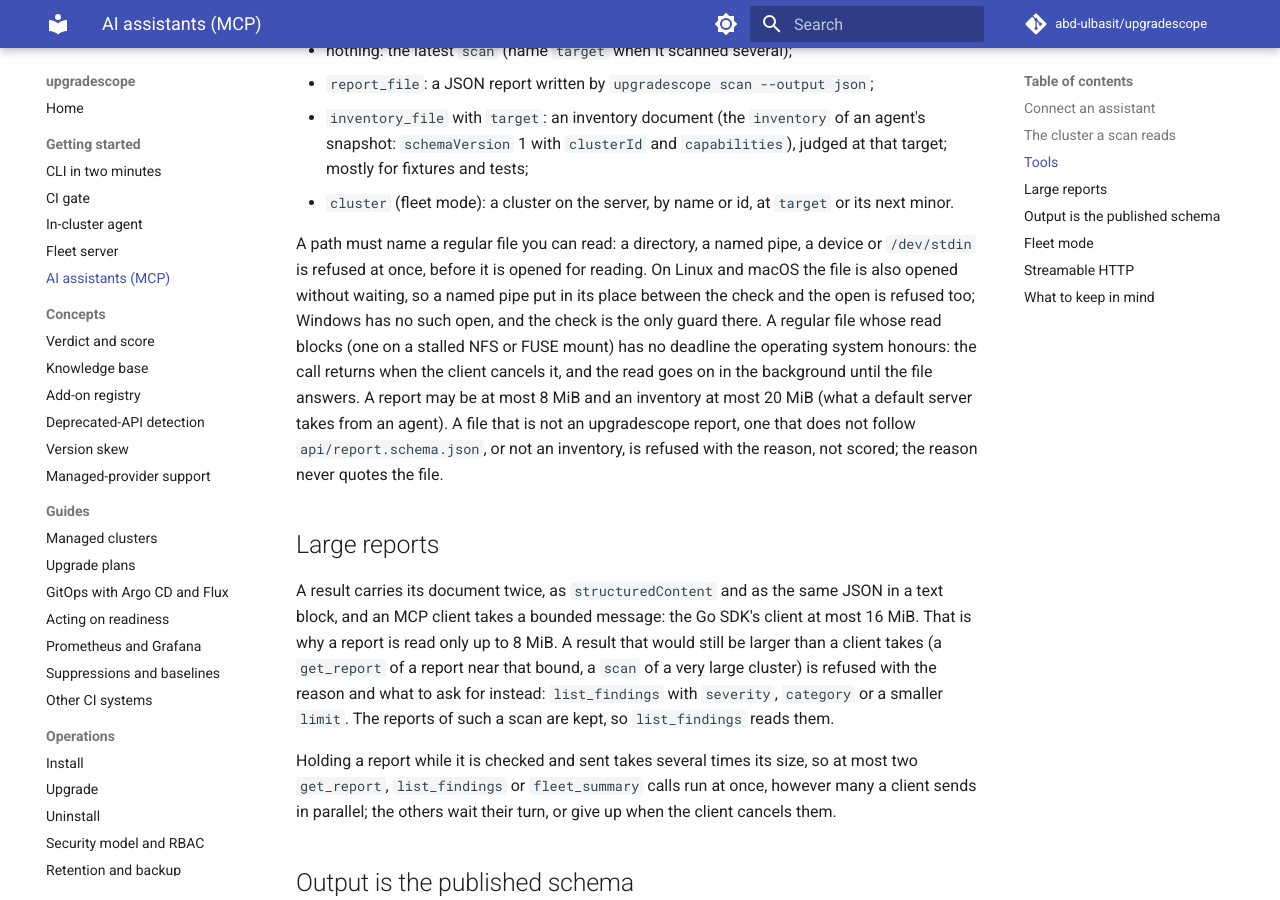
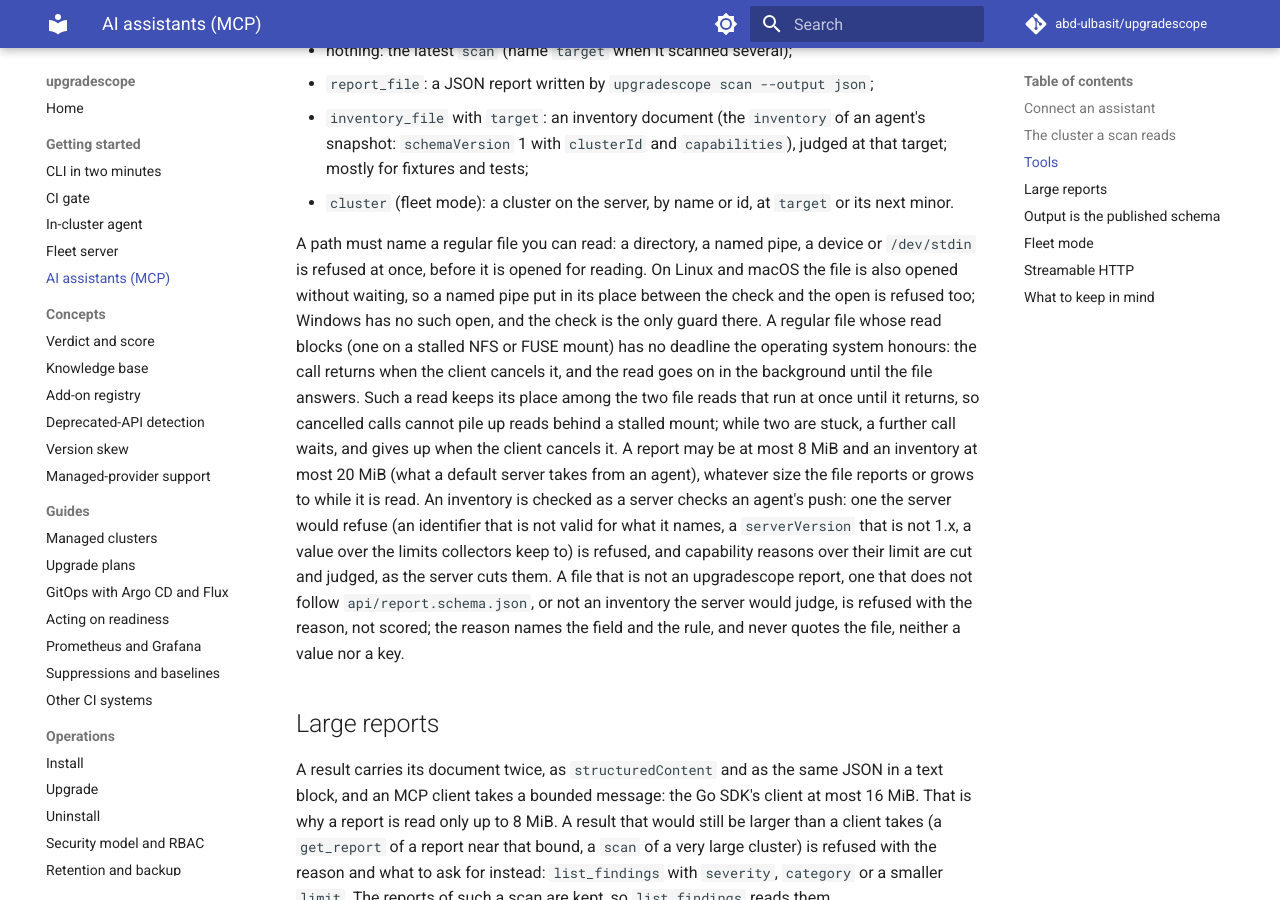
Before and after one commit to abd-ulbasit/upgradescope, an MkDocs documentation site: the page built from docs/getting-started/mcp.md, in a window 1280 px wide and 900 px high, scrolled down 1910 px. Built offline with MkDocs 1.6.1 and Material for MkDocs 9.7.7, drawn with Linux system fonts in a browser that asks for light colours; comment, search, counter and statistics services are not loaded.

Commit message:
docs(mcp): an inventory_file is judged as ingest judges it; file reads stay bounded when cancelled
MC-05 and the MCP page say an inventory is checked as a push is, with the
reason naming the field and the rule and quoting neither a value nor a
key, and that the read is bounded whatever size the file reports; MC-10
that a read cancelled while it blocks keeps its place until it returns.
The README names `upgradescope mcp` first and the Claude Code command as
the way to add it.

Refs #76

Co-Authored-By: Claude Fable 5 <noreply@anthropic.com>

```diff
--- a/docs/getting-started/mcp.md
+++ b/docs/getting-started/mcp.md
@@ -108,12 +108,21 @@ put in its place between the check and the open is refused too; Windows has
 no such open, and the check is the only guard there. A regular file whose
 read blocks (one on a stalled NFS or FUSE mount) has no deadline the
 operating system honours: the call returns when the client cancels it, and
-the read goes on in the background until the file answers.
+the read goes on in the background until the file answers. Such a read keeps
+its place among the two file reads that run at once until it returns, so
+cancelled calls cannot pile up reads behind a stalled mount; while two are
+stuck, a further call waits, and gives up when the client cancels it.
 A report may be at most 8 MiB and an inventory at most 20 MiB (what a
-default server takes from an agent). A file that is not an upgradescope
-report, one that does not follow `api/report.schema.json`, or not an
-inventory, is refused with the reason, not scored; the reason never quotes
-the file.
+default server takes from an agent), whatever size the file reports or
+grows to while it is read. An inventory is checked as a server checks an
+agent's push: one the server would refuse (an identifier that is not valid
+for what it names, a `serverVersion` that is not 1.x, a value over the
+limits collectors keep to) is refused, and capability reasons over their
+limit are cut and judged, as the server cuts them. A file that is not an
+upgradescope report, one that does not follow `api/report.schema.json`, or
+not an inventory the server would judge, is refused with the reason, not
+scored; the reason names the field and the rule, and never quotes the file,
+neither a value nor a key.
 
 ## Large reports
 
```
Also changed, not shown: README.md (+1 -1 lines), docs/claims.md (+2 -2 lines).
